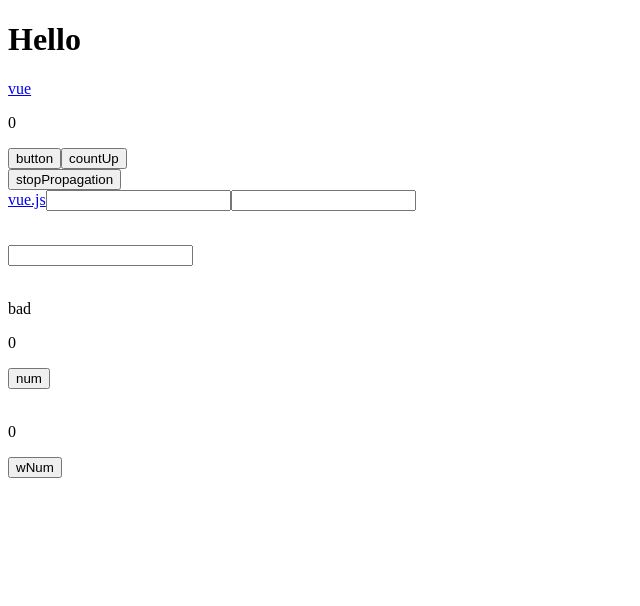
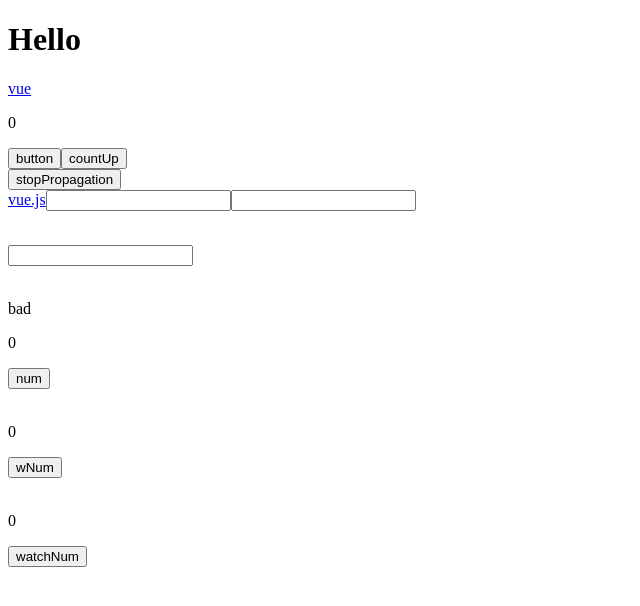
Before and after one commit to 802-web/first-vue, a Vue app: page / in a window 1280 px wide. Shown: the top 606 px of the page, without its empty margins (0-640 px from the left). Built offline with nearby package versions, Linux system fonts and the light colour scheme.

Commit message:
base of watch

```diff
--- a/src/App.vue
+++ b/src/App.vue
@@ -1,5 +1,5 @@
 <script setup>
-import { computed, ref, watchEffect } from 'vue'
+import { computed, ref, watch, watchEffect } from 'vue'
 
 const message = ref('<h1>Hello</h1>')
 const url = ref('https://vuejs.org')
@@ -25,6 +25,15 @@ watchEffect(() => {
 	// console.log(wNum.value)
 	console.log('ggg')
 })
+
+// watch
+const watchNum = ref(0)
+watch(watchNum, (newVal, oldVal) => {
+	console.log('watch')
+	console.log(watchNum.value)
+	console.log('newVal', newVal)
+	console.log('oldVal', oldVal)
+})
 </script>
 <template>
 	<div v-html="message"></div>
@@ -49,7 +58,10 @@ watchEffect(() => {
 	<button @click="num++">num</button>
 
 	<br /><br />
-
 	<p>{{ wNum }}</p>
 	<button @click="wNum++">wNum</button>
+
+	<br /><br />
+	<p>{{ watchNum }}</p>
+	<button @click="watchNum++">watchNum</button>
 </template>
```
